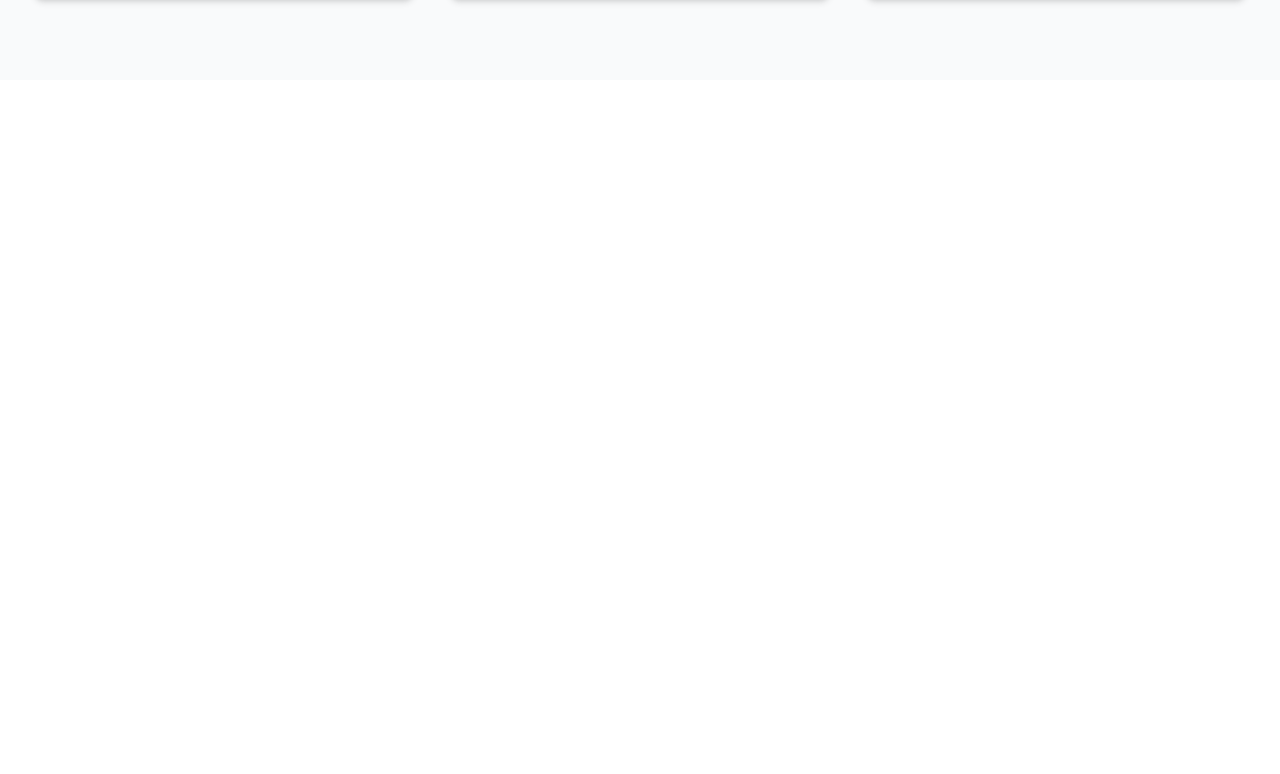
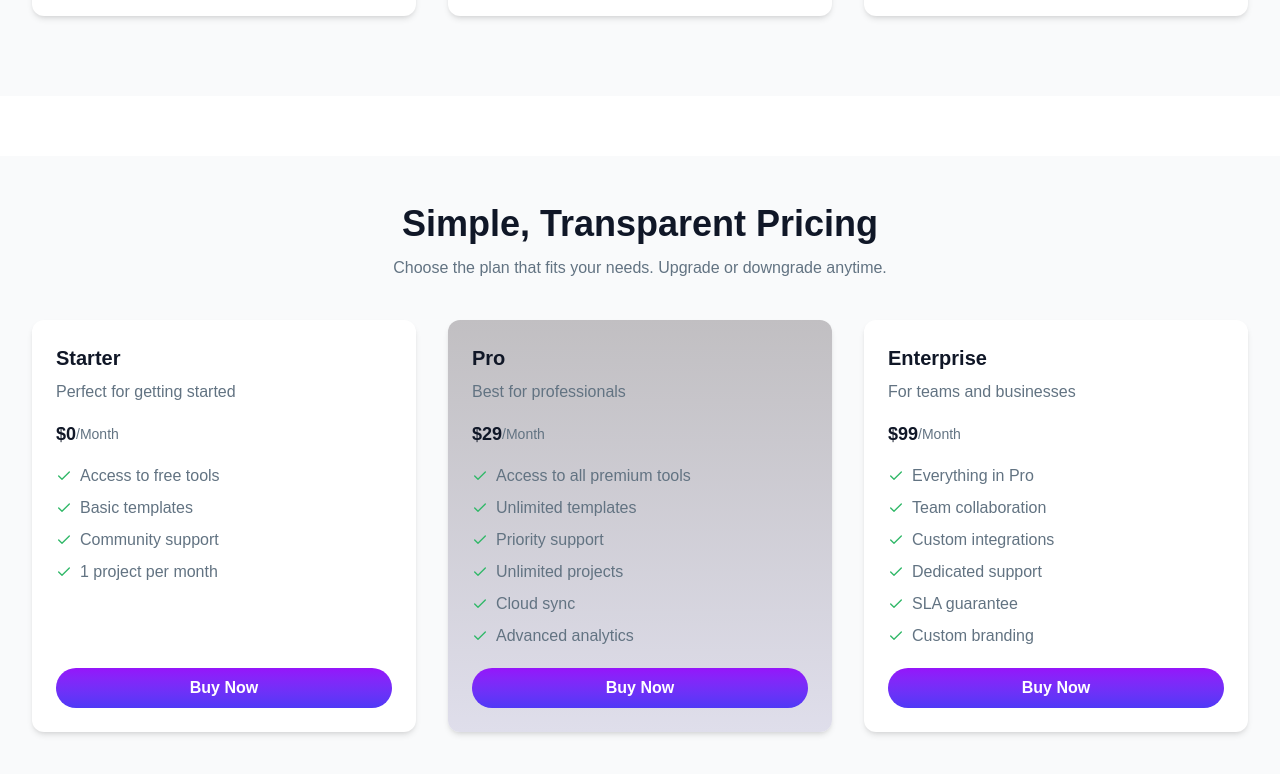
Before and after one commit to ashikur-rahman-jim/Assignment-06, a React (Vite) app: page / in a window 1280 px wide. Shown: the part 2610-3384 px from the top of the page. Before the commit the page ends 2690 px from the top, so only its background shows below. Built offline with nearby package versions, Linux system fonts and the light colour scheme.

Commit message:
Pricing section has been designed with responsive

```diff
--- /dev/null
+++ b/public/pricing.json
@@ -0,0 +1,46 @@
+[
+  {
+    "id": 1,
+    "name": "Starter",
+    "description": "Perfect for getting started",
+    "price": 0,
+    "billing": "Month",
+    "features": [
+      "Access to free tools",
+      "Basic templates",
+      "Community support",
+      "1 project per month"
+    ]
+  },
+  {
+    "id": 2,
+    "name": "Pro",
+    "description": "Best for professionals",
+    "price": 29,
+    "billing": "Month",
+    "mostPopular": true,
+    "features": [
+      "Access to all premium tools",
+      "Unlimited templates",
+      "Priority support",
+      "Unlimited projects",
+      "Cloud sync",
+      "Advanced analytics"
+    ]
+  },
+  {
+    "id": 3,
+    "name": "Enterprise",
+    "description": "For teams and businesses",
+    "price": 99,
+    "billing": "Month",
+    "features": [
+      "Everything in Pro",
+      "Team collaboration",
+      "Custom integrations",
+      "Dedicated support",
+      "SLA guarantee",
+      "Custom branding"
+    ]
+  }
+]
--- a/src/App.jsx
+++ b/src/App.jsx
@@ -6,6 +6,7 @@ import Products from './components/Products'
 import Stats from './components/Stats'
 import { Heading3 } from 'lucide-react'
 import Steps from './components/Steps'
+import Pricing from './components/Pricing'
 
 const getProducts = async () => {
   const res = await fetch("/products.json")
@@ -17,6 +18,11 @@ const getSteps = async () => {
   return res.json();
 }
 
+const getPrice = async () => {
+  const res = await fetch("/pricing.json")
+  return res.json();
+}
+
 
 
 function App() {
@@ -24,6 +30,8 @@ function App() {
   const productsPromise = getProducts();
 
   const stepsPromise = getSteps();
+
+  const pricePromise = getPrice();
 
   return (
     <>
@@ -38,6 +46,10 @@ function App() {
       <Suspense fallback={<h3>Loading...</h3>}>
         <Steps stepsPromise={stepsPromise}></Steps>
       </Suspense>
+
+      <Suspense fallback={<h3>Loading...</h3>}>
+        <Pricing pricePromise={pricePromise}></Pricing>
+      </Suspense>
     </>
   )
 }
--- /dev/null
+++ b/src/components/Pricing.jsx
@@ -0,0 +1,59 @@
+import React, { use } from 'react';
+import { Check } from 'lucide-react';
+
+const Pricing = ({ pricePromise }) => {
+
+    const pricing = use(pricePromise);
+    console.log(pricing);
+
+    return (
+        <section className="py-12 mt-15 bg-gray-50">
+
+            {/* Header */}
+            <div className="text-center mb-10">
+                <h2 className="text-3xl md:text-4xl font-bold text-[#101727]">Simple, Transparent Pricing</h2>
+                <p className="mt-3 text-[#627382] max-w-2xl mx-auto">
+                    Choose the plan that fits your needs. Upgrade or downgrade anytime.
+                </p>
+            </div>
+
+            {/* Price */}
+            <div className="grid grid-cols-1 md:grid-cols-2 lg:grid-cols-3 gap-8 px-4 md:px-8">
+                {
+                    pricing.map(price => <div key={price.id}>
+                        <div className={`rounded-xl shadow-md p-6 flex flex-col h-full justify-between ${price.name == "Pro" ? 'bg-linear-to-t from-[#dfdeeb] to-[#c1bfc2] text-white' : 'bg-white'}`}>
+
+                            {/* Title + Description */}
+                            <h3 className="text-xl font-bold text-[#101727]">{price.name}</h3>
+                            <p className="text-[#627382] mt-2">{price.description}</p>
+
+                            {/* Price */}
+                            <div className='flex items-center mt-4'>
+                                <p className="text-lg font-semibold text-[#101727]">{'$' + price.price}</p>
+                                <p className='text-sm text-[#627382]'>{'/' + price.billing}</p>
+                            </div>
+
+                            {/* Features */}
+                            <div className="mt-4 space-y-2 flex-grow">
+                                {price.features.map((feature, index) => (
+                                    <p key={index} className="flex items-center text-[#627382] font-medium gap-2">
+                                        <Check className="w-4 h-4 text-[#30B868]" />
+                                        {feature}
+                                    </p>
+                                ))}
+                            </div>
+
+                            {/* Button */}
+                            <div className='mt-5'>
+                                <button className="w-full py-2 px-4 bg-linear-to-t from-[#4F39F6] to-[#9514FA] text-white font-semibold rounded-full hover:opacity-90 transition">Buy Now</button>
+                            </div>
+                        </div>
+                    </div>)
+                }
+            </div>
+
+        </section>
+    );
+};
+
+export default Pricing;
--- a/src/components/Steps.jsx
+++ b/src/components/Steps.jsx
@@ -3,7 +3,7 @@ import React, { use } from 'react';
 const Steps = ({ stepsPromise }) => {
 
     const steps = use(stepsPromise);
-    console.log(steps);
+    // console.log(steps);
 
 
     return (
@@ -22,8 +22,8 @@ const Steps = ({ stepsPromise }) => {
                 {
                     steps.map(step => <div key={step.stepNumber} className="bg-white rounded-xl shadow-md p-6 text-center flex flex-col items-center space-y-4">
                         {/* Step Number */}
-                        <div className=''>
-                            <p className=' font-bold bg-linear-to-t from-[#4F39F6] to-[#9514FA] text-white p-2 rounded-full h-10 w-10 items-center'>{step.stepNumber}</p>
+                        <div className='relative mb-18'>
+                            <p className='absolute -top-3 -right-40 bg-linear-to-t from-[#4F39F6] to-[#9514FA] text-white font-bold text-xs w-8 h-8 flex items-center justify-center rounded-full'>{step.stepNumber}</p>
                         </div>
                         <div>
                             <img src={step.icon} alt="" />
```
